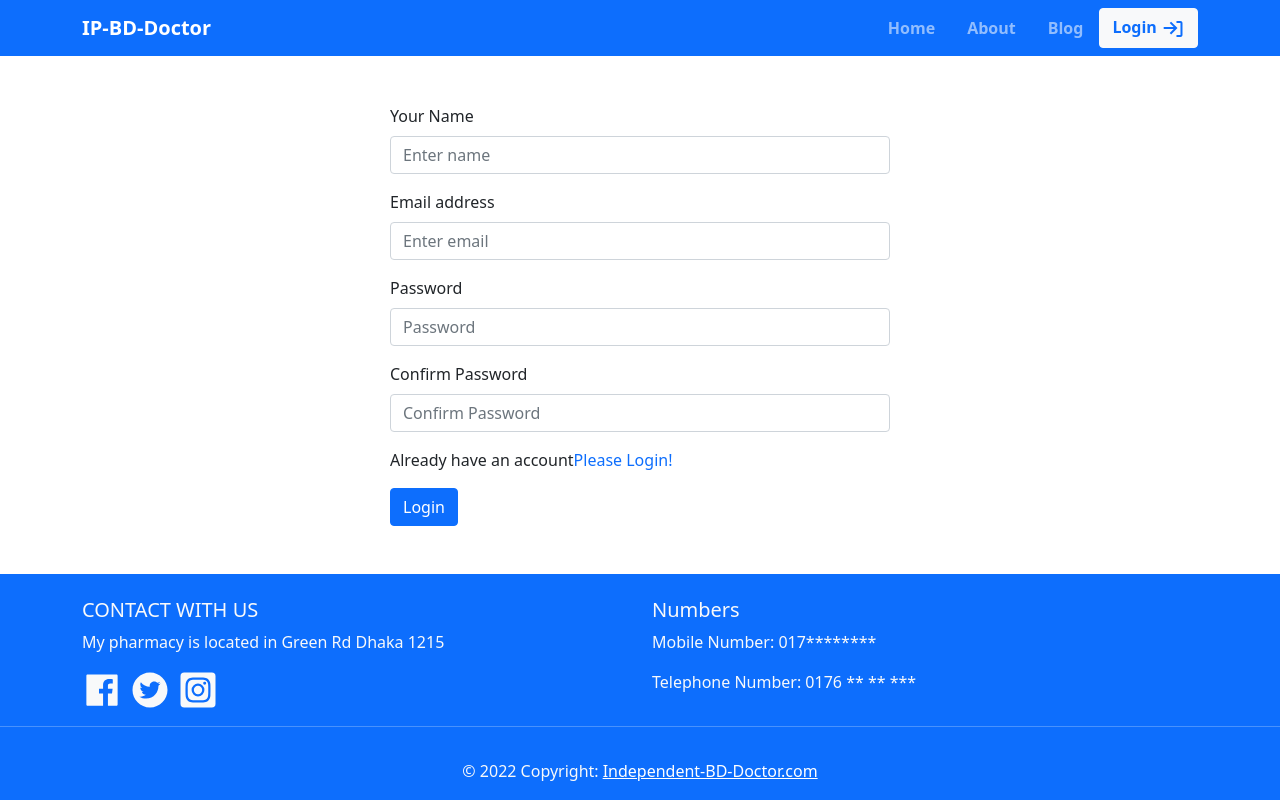
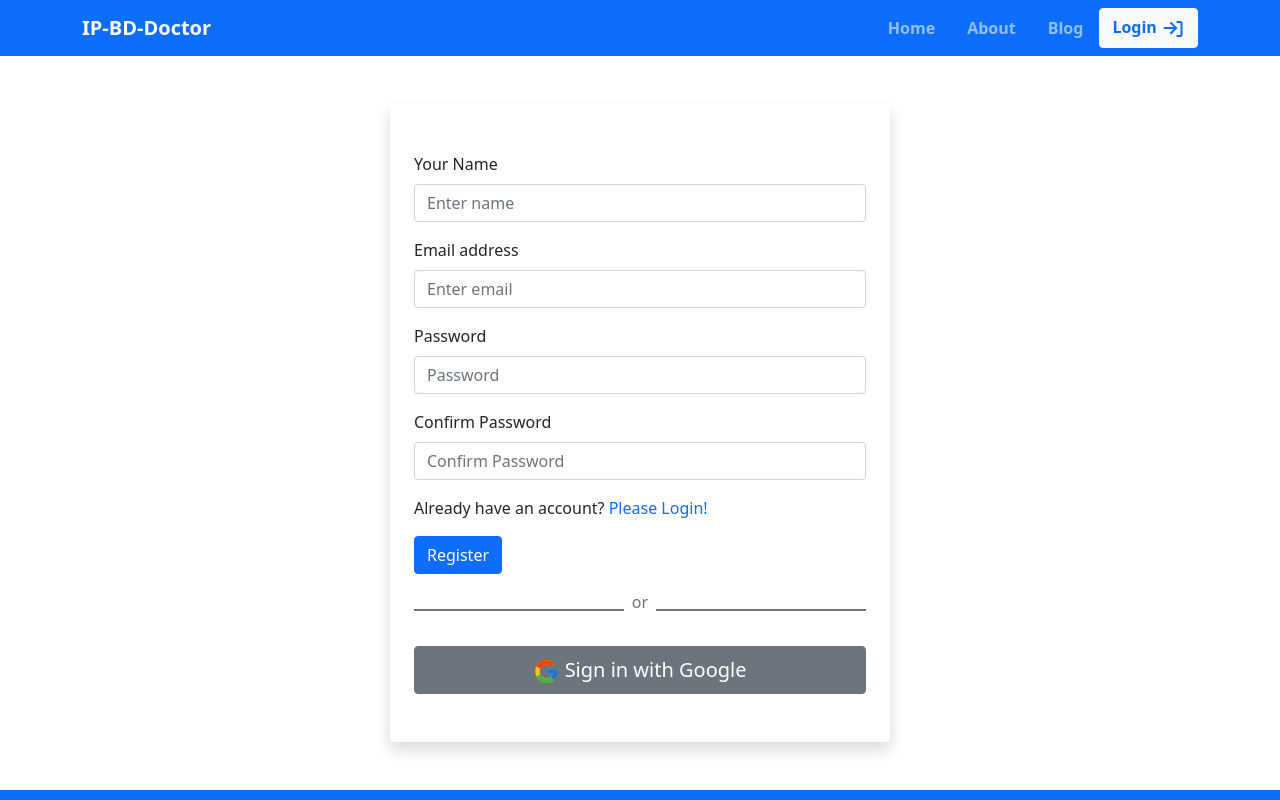
Before and after one commit to shadikmahamudsohan/independent-service-provider-website, a React (Create React App) app: page /signup in a window 1280 px wide. Shown: the top 800 px of the page. Built offline with nearby package versions, Linux system fonts and the light colour scheme; no server answers.

Commit message:
signin with google added

```diff
--- a/src/App.js
+++ b/src/App.js
@@ -10,6 +10,7 @@ import Checkout from './pages/home/Checkout/Checkout';
 import Footer from './pages/shared/Footer/Footer';
 import 'bootstrap/dist/css/bootstrap.min.css';
 import Blog from './pages/Blog/Blog';
+import RequireAuth from './pages/authentication/RequiredAuth/RequiredAuth';
 
 function App() {
   return (
@@ -22,7 +23,9 @@ function App() {
         <Route path='/signup' element={<Signup />} />
         <Route path='/about' element={<About />} />
         <Route path='/blog' element={<Blog />} />
-        <Route path='/checkout' element={<Checkout />} />
+        <Route path='/checkout' element={<RequireAuth>
+          <Checkout />
+        </RequireAuth>} />
         <Route path='*' element={<NotFound />} />
       </Routes>
       <Footer />
--- a/src/pages/authentication/Login/Login.js
+++ b/src/pages/authentication/Login/Login.js
@@ -6,6 +6,7 @@ import { Link, useLocation, useNavigate } from 'react-router-dom';
 import { ToastContainer, toast } from 'react-toastify';
 import 'react-toastify/dist/ReactToastify.css';
 import LoadingSpinner from '../../shared/LoadingSpinner/LoadingSpinner';
+import SignInWithGoogle from '../SignInWithGoogle/SignInWithGoogle';
 
 const Login = () => {
     const [validated, setValidated] = useState(false);
@@ -64,7 +65,7 @@ const Login = () => {
         }
     };
     return (
-        <div className='mx-auto mt-5' style={{ maxWidth: '500px', height: '60vh' }}>
+        <div className='mx-auto my-5 px-4 py-5 shadow rounded' style={{ maxWidth: '500px' }}>
             <Form noValidate validated={validated} onSubmit={handleSignup}>
                 <Form.Group className="mb-3" controlId="formBasicEmail">
                     <Form.Label>Email address</Form.Label>
@@ -88,6 +89,7 @@ const Login = () => {
                     Login
                 </Button>
             </Form>
+            <SignInWithGoogle />
             <ToastContainer />
         </div>
     );
--- /dev/null
+++ b/src/pages/authentication/SignInWithGoogle/SignInWithGoogle.js
@@ -0,0 +1,35 @@
+import React from 'react';
+import { useSignInWithGoogle } from 'react-firebase-hooks/auth';
+import { FcGoogle } from 'react-icons/fc';
+import auth from '../../../firebase/firebase.init';
+import { toast } from 'react-toastify';
+import 'react-toastify/dist/ReactToastify.css';
+import { useLocation, useNavigate } from 'react-router-dom';
+
+
+const SignInWithGoogle = () => {
+    const [signInWithGoogle, user, loading, error] = useSignInWithGoogle(auth);
+    let navigate = useNavigate();
+    let location = useLocation();
+    let from = location.state?.from?.pathname || '/';
+    const handleGoogleSignIn = () => {
+        signInWithGoogle()
+            .then(() => {
+                navigate(from, { replace: true });
+                toast('Logged In');
+            });
+
+    };
+    return (
+        <div>
+            <div className='d-flex align-items-center my-3'>
+                <div style={{ height: '2px' }} className='w-50 bg-secondary'></div>
+                <p className='mx-2 text-secondary'>or</p>
+                <div style={{ height: '2px' }} className='w-50 bg-secondary'></div>
+            </div>
+            <button onClick={handleGoogleSignIn} className='btn btn-secondary w-100 fs-5 py-2'><FcGoogle fontSize='1.7rem' className='me-1' />Sign in with Google</button>
+        </div>
+    );
+};
+
+export default SignInWithGoogle;
--- a/src/pages/authentication/Signup/Signup.js
+++ b/src/pages/authentication/Signup/Signup.js
@@ -3,9 +3,8 @@ import { Button, Form } from 'react-bootstrap';
 import { useCreateUserWithEmailAndPassword } from 'react-firebase-hooks/auth';
 import auth from '../../../firebase/firebase.init';
 import { Link, useLocation, useNavigate } from 'react-router-dom';
-import { ToastContainer, toast } from 'react-toastify';
-import 'react-toastify/dist/ReactToastify.css';
 import LoadingSpinner from '../../shared/LoadingSpinner/LoadingSpinner';
+import SignInWithGoogle from '../SignInWithGoogle/SignInWithGoogle';
 
 const Signup = () => {
     const [validated, setValidated] = useState(false);
@@ -22,12 +21,9 @@ const Signup = () => {
     ] = useCreateUserWithEmailAndPassword(auth);
     let navigate = useNavigate();
     let location = useLocation();
+    let from = location.state?.from?.pathname || '/';
     if (loading) {
         <LoadingSpinner />;
-    }
-
-    if (user) {
-        toast("Account Created");
     }
 
     const handleSignup = (event) => {
@@ -45,14 +41,18 @@ const Signup = () => {
         const password = passwordRef.current.value;
         const confirmPassword = confirmPasswordRef.current.value;
         if (password === confirmPassword) {
-            createUserWithEmailAndPassword(email, password);
+            createUserWithEmailAndPassword(email, password)
+                .then(() => {
+                    navigate(from, { replace: true });
+
+                });
             setErrorText('');
         } else {
             setErrorText('wrong confirm password');
         }
     };
     return (
-        <div className='mx-auto my-5' style={{ maxWidth: '500px' }}>
+        <div className='mx-auto my-5 px-4 py-5 shadow rounded' style={{ maxWidth: '500px' }}>
             <Form noValidate validated={validated} onSubmit={handleSignup}>
                 <Form.Group className="mb-3" controlId="name">
                     <Form.Label>Your Name</Form.Label>
@@ -83,14 +83,14 @@ const Signup = () => {
                         Please provide your confirm password.
                     </Form.Control.Feedback>
                 </Form.Group>
-                <p className='mt-3'>Already have an account<Link to='/login' className='text-decoration-none'>Please Login!</Link></p>
+                <p className='mt-3'>Already have an account? <Link to='/login' className='text-decoration-none'>Please Login!</Link></p>
                 {error && <p className="alert alert-danger" role="alert">Error: {error?.message}</p>}
                 {errorText && <p className="alert alert-danger" role="alert">Error: {errorText}</p>}
                 <Button variant="primary" type="submit">
-                    Login
+                    Register
                 </Button>
             </Form>
-            <ToastContainer />
+            <SignInWithGoogle />
         </div>
     );
 };
```
